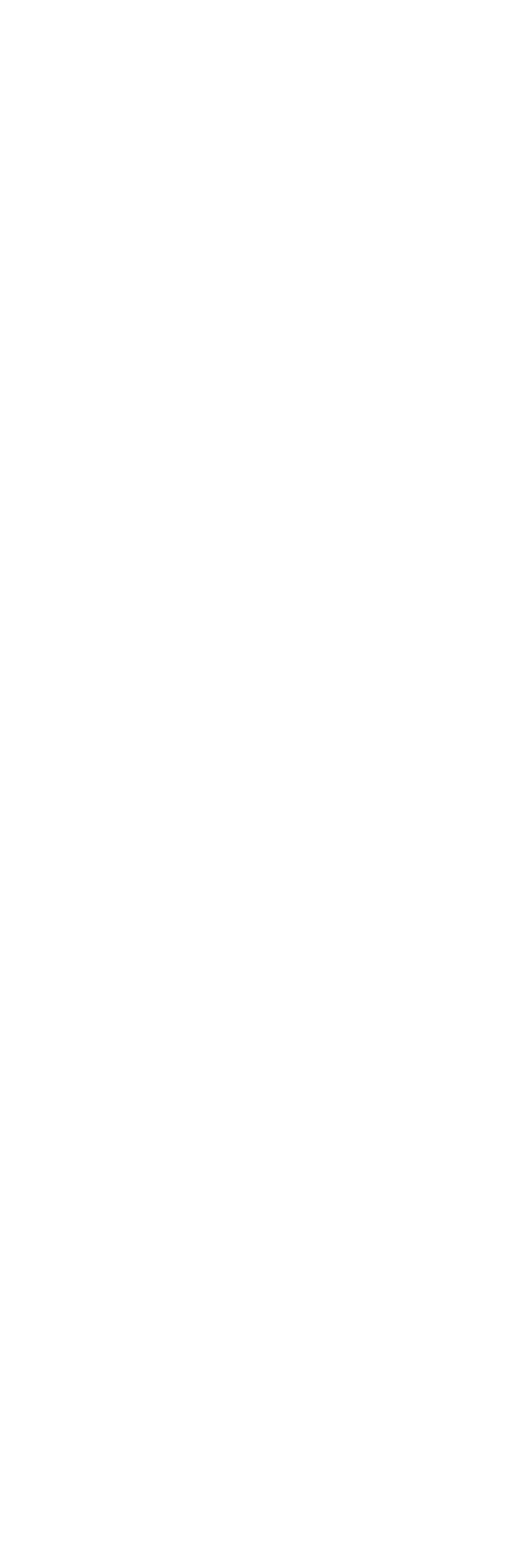
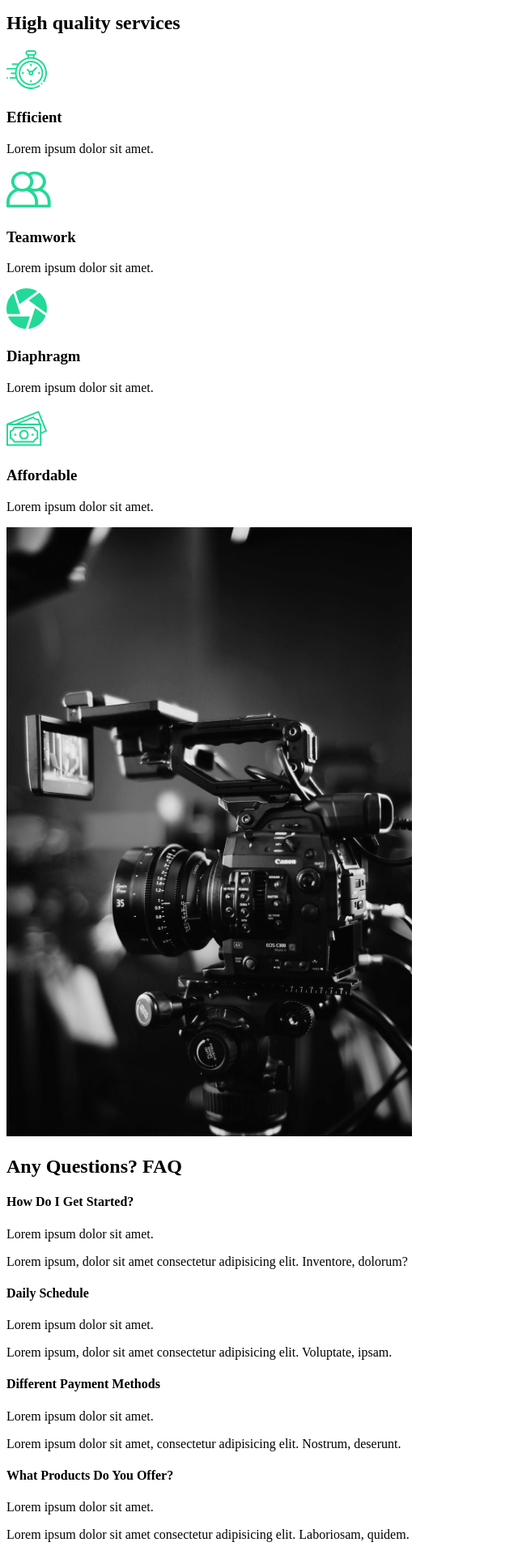
Before and after one commit to terryheewonkim/Capture-Portfolio, a React (Create React App) app: page / in a window 1280 px wide. Shown: the part 979-2899 px from the top of the page at 81% size, without its empty margins (0-640 px from the left). Before the commit the page ends 982 px from the top, so only its background shows below. Built offline with nearby package versions, Linux system fonts and the light colour scheme.

Commit message:
add Services and FAQ sections

```diff
--- /dev/null
+++ b/src/components/FaqSection.js
@@ -0,0 +1,53 @@
+import React from "react";
+
+const FaqSection = () => {
+  return (
+    <div className="faq">
+      <h2>
+        Any Questions? <span>FAQ</span>
+      </h2>
+      <div className="question">
+        <h4>How Do I Get Started?</h4>
+        <div className="answer">
+          <p>Lorem ipsum dolor sit amet.</p>
+          <p>
+            Lorem ipsum, dolor sit amet consectetur adipisicing elit. Inventore,
+            dolorum?
+          </p>
+        </div>
+      </div>
+      <div className="question">
+        <h4>Daily Schedule</h4>
+        <div className="answer">
+          <p>Lorem ipsum dolor sit amet.</p>
+          <p>
+            Lorem ipsum, dolor sit amet consectetur adipisicing elit. Voluptate,
+            ipsam.
+          </p>
+        </div>
+      </div>
+      <div className="question">
+        <h4>Different Payment Methods</h4>
+        <div className="answer">
+          <p>Lorem ipsum dolor sit amet.</p>
+          <p>
+            Lorem ipsum dolor sit amet, consectetur adipisicing elit. Nostrum,
+            deserunt.
+          </p>
+        </div>
+      </div>
+      <div className="question">
+        <h4>What Products Do You Offer?</h4>
+        <div className="answer">
+          <p>Lorem ipsum dolor sit amet.</p>
+          <p>
+            Lorem ipsum dolor sit amet consectetur adipisicing elit. Laboriosam,
+            quidem.
+          </p>
+        </div>
+      </div>
+    </div>
+  );
+};
+
+export default FaqSection;
--- /dev/null
+++ b/src/components/ServicesSection.js
@@ -0,0 +1,54 @@
+import React from "react";
+// Import icons
+import clock from "../img/clock.svg";
+import diaphragm from "../img/diaphragm.svg";
+import money from "../img/money.svg";
+import teamwork from "../img/teamwork.svg";
+import home2 from "../img/home2.png";
+
+const ServicesSection = () => {
+  return (
+    <div className="services">
+      <div className="description">
+        <h2>
+          High <span>quality</span> services
+        </h2>
+        <div className="cards-container">
+          <div className="card">
+            <div className="icon">
+              <img src={clock} alt="" />
+              <h3>Efficient</h3>
+            </div>
+            <p>Lorem ipsum dolor sit amet.</p>
+          </div>
+          <div className="card">
+            <div className="icon">
+              <img src={teamwork} alt="" />
+              <h3>Teamwork</h3>
+            </div>
+            <p>Lorem ipsum dolor sit amet.</p>
+          </div>
+          <div className="card">
+            <div className="icon">
+              <img src={diaphragm} alt="" />
+              <h3>Diaphragm</h3>
+            </div>
+            <p>Lorem ipsum dolor sit amet.</p>
+          </div>
+          <div className="card">
+            <div className="icon">
+              <img src={money} alt="" />
+              <h3>Affordable</h3>
+            </div>
+            <p>Lorem ipsum dolor sit amet.</p>
+          </div>
+        </div>
+      </div>
+      <div className="image">
+        <img src={home2} alt="camera" />
+      </div>
+    </div>
+  );
+};
+
+export default ServicesSection;
--- a/src/pages/AboutUs.js
+++ b/src/pages/AboutUs.js
@@ -1,8 +1,17 @@
 import React from "react";
 import AboutSection from "../components/AboutSection";
+import ServicesSection from "../components/ServicesSection";
+import FaqSection from "../components/FaqSection";
 
 const AboutUs = () => {
-  return <AboutSection />;
+  return (
+    // Fragment <> : basically an empty div so there is no rendering of an actual div
+    <>
+      <AboutSection />
+      <ServicesSection />
+      <FaqSection />
+    </>
+  );
 };
 
 export default AboutUs;
```
